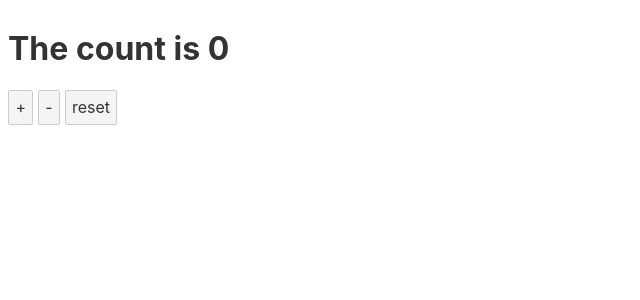
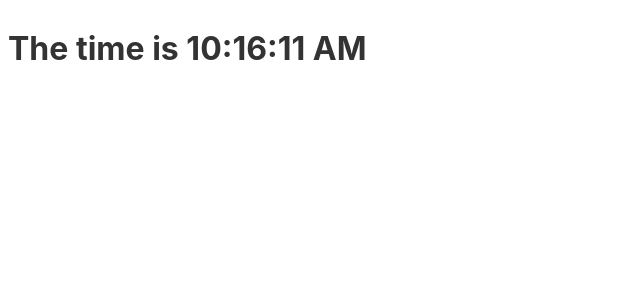
Before and after one commit to kkata/svelte-tutorial, a Svelte app: page / in a window 1280 px wide. Shown: the top 300 px of the page, without its empty margins (0-640 px from the left). Built offline with nearby package versions, Linux system fonts and the light colour scheme.

Commit message:
Store Readable stores

```diff
--- a/src/App.svelte
+++ b/src/App.svelte
@@ -1,21 +1,12 @@
 <script>
-// import { onDestroy } from "svelte";
-import { count } from "./stores.js";
-import Incrementer from "./Incrementer.svelte";
-import Decrementer from "./Decrementer.svelte";
-import Resetter from "./Resetter.svelte";
+import { time } from "./stores.js";
 
-// let count_value;
-
-// const unsubscribe = count.subscribe((value) => {
-//   count_value = value;
-// });
-
-// onDestroy(unsubscribe);
+const formatter = new Intl.DateTimeFormat("en", {
+  hour12: true,
+  hour: "numeric",
+  minute: "2-digit",
+  second: "2-digit",
+});
 </script>
 
-<h1>The count is {$count}</h1>
-
-<Incrementer />
-<Decrementer />
-<Resetter />
+<h1>The time is {formatter.format($time)}</h1>
--- a/src/stores.js
+++ b/src/stores.js
@@ -1,3 +1,11 @@
-import { writable } from "svelte/store";
+import { readable } from "svelte/store";
 
-export const count = writable(0);
+export const time = readable(new Date(), function start(set) {
+  const interval = setInterval(() => {
+    set(new Date());
+  }, 1000);
+
+  return function stop() {
+    clearInterval(interval);
+  };
+});
```
